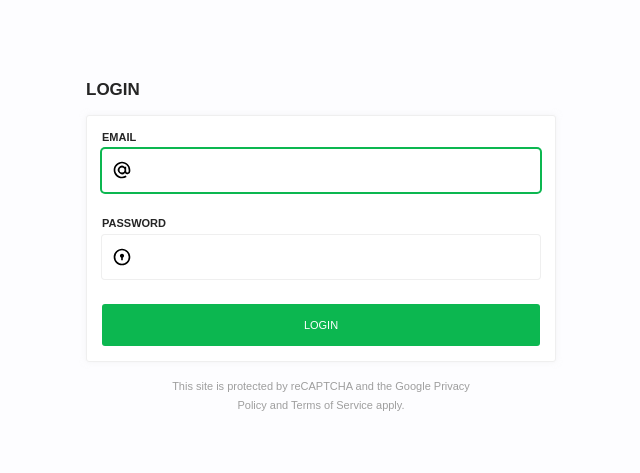
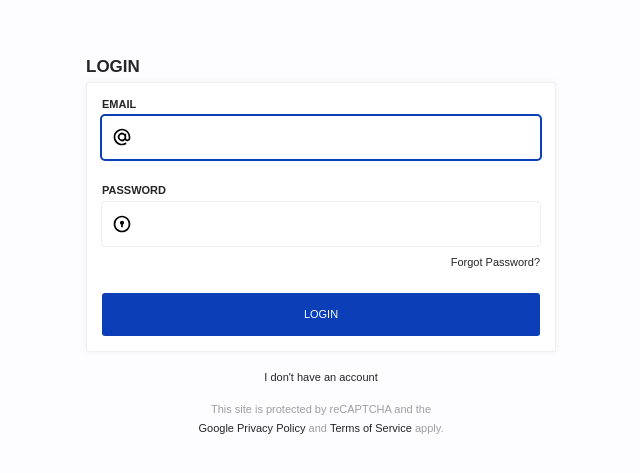
Before and after one commit to AlexMargolin/atraf-client, a React app: page /login in a window 1280 px wide. Shown: the part 153-626 px from the top of the page, without its empty margins (319-959 px from the left). Built offline with nearby package versions, Linux system fonts and the light colour scheme; the HTML template or start-up script is replaced by a standard one.

Commit message:
[login] initial structure

```diff
--- a/src/components/index.ts
+++ b/src/components/index.ts
@@ -3,3 +3,4 @@ export { default as Input } from "./input/input"
 export { default as Alert } from "./alert/alert"
 export { default as Card } from "./card/card"
 export { default as Icon } from "./icon/icon"
+export { default as Link } from "./link/link"
--- a/src/components/input/index.ts
+++ b/src/components/input/index.ts
@@ -1,8 +1,8 @@
-import { ComponentPropsWithRef, ReactElement, ReactNode } from "react"
+import { ComponentPropsWithRef, ReactElement } from "react"
 
 export interface InputProps extends ComponentPropsWithRef<"input"> {
-  helper?: ReactNode
   label?: string
   __start?: ReactElement
   __end?: ReactElement
+  __helper?: ReactElement
 }
--- a/src/components/input/input.module.scss
+++ b/src/components/input/input.module.scss
@@ -50,12 +50,13 @@
   }
 
   &__helper {
+    opacity: 1;
     width: 100%;
-    opacity: 0.6;
-    display: block;
-    margin-top: 8px;
-    font-size: 10px;
+    display: flex;
+    font-size: 11px;
     font-style: normal;
     word-break: break-all;
+    justify-content: flex-end;
+    margin-top: get-size(spacing-10);
   }
 }
--- a/src/components/input/input.tsx
+++ b/src/components/input/input.tsx
@@ -33,11 +33,11 @@ const Input = forwardRef<HTMLInputElement, InputProps>(
   (props, forwardedRef) => {
     const {
       className,
-      helper,
       label,
       required,
       __end,
       __start,
+      __helper,
       ...rest
     } = props
 
@@ -53,7 +53,7 @@ const Input = forwardRef<HTMLInputElement, InputProps>(
      * @param element
      * @return ReactElement
      */
-    const cloneSlot = (element: ReactElement) => {
+    const attachSlotClass = (element: ReactElement) => {
       return cloneElement(element, {
         className: classes(classNames.slot, element.props.className),
       })
@@ -86,7 +86,7 @@ const Input = forwardRef<HTMLInputElement, InputProps>(
         </Label>
 
         <div className={classes(classNames.wrapper)}>
-          {__start && cloneSlot(__start)}
+          {__start && attachSlotClass(__start)}
 
           <input
             id={uid}
@@ -98,7 +98,7 @@ const Input = forwardRef<HTMLInputElement, InputProps>(
             {...rest}
           />
 
-          {__end && cloneSlot(__end)}
+          {__end && attachSlotClass(__end)}
         </div>
 
         {hasErrors && (
@@ -107,9 +107,9 @@ const Input = forwardRef<HTMLInputElement, InputProps>(
           </em>
         )}
 
-        {helper && !hasErrors && (
+        {__helper && !hasErrors && (
           <em id={helperId} className={classes(classNames.helper)}>
-            {helper}
+            {__helper}
           </em>
         )}
       </div>
--- /dev/null
+++ b/src/components/link/index.ts
@@ -0,0 +1,5 @@
+import { ComponentPropsWithRef } from "react"
+
+export interface LinkProps extends ComponentPropsWithRef<"a"> {
+  color?: string
+}
--- /dev/null
+++ b/src/components/link/link.module.scss
@@ -0,0 +1,17 @@
+@import "~@/scss/variables";
+
+.link {
+  font-size: 11px;
+  text-decoration: none;
+  display: inline-block;
+  color: get_part-color(black);
+
+
+  &:focus {
+    outline: 0;
+  }
+
+  &:hover, &:focus {
+    color: get-palette(primary);
+  }
+}
--- /dev/null
+++ b/src/components/link/link.tsx
@@ -0,0 +1,33 @@
+import { LinkProps } from "./"
+import { forwardRef } from "react"
+import { makeClasses } from "@/hooks"
+import modules from "./link.module.scss"
+
+const classes = makeClasses(modules)
+
+const classNames = {
+  root: "link",
+}
+/**
+ * Link Component
+ *
+ * @since 1.0.0
+ */
+const Link = forwardRef<HTMLAnchorElement, LinkProps>(
+  (props, forwardedRef) => {
+    const { children, href = "#", ...rest } = props
+
+    return (
+      <a
+        href={href}
+        ref={forwardedRef}
+        className={classes(classNames.root)}
+        {...rest}
+      >
+        {children}
+      </a>
+    )
+  },
+)
+
+export default Link
--- a/src/scss/variables/_colors.scss
+++ b/src/scss/variables/_colors.scss
@@ -1,5 +1,5 @@
 $palette: (
-        primary: #0cb750,
+        primary: #0c3eb7,
         secondary: #e42365,
 );
 
--- a/src/scss/variables/_sizes.scss
+++ b/src/scss/variables/_sizes.scss
@@ -1,5 +1,6 @@
 $sizes: (
         spacing-5: 5px,
+        spacing-10: 10px,
         spacing-15: 15px,
         spacing-50: 50px,
         border-radius-3: 3px,
--- a/src/views/login/login.module.scss
+++ b/src/views/login/login.module.scss
@@ -11,11 +11,16 @@
     font-weight: 700;
     text-transform: uppercase;
     color: get-part-color(black);
-    margin-bottom: get-size(spacing-15);
+    margin-bottom: get-size(spacing-5);
   }
 
   &__buttons {
     display: flex;
+  }
+
+  &__account {
+    text-align: center;
+    margin-top: get-size(spacing-15);
   }
 
   &__disclaimer {
--- a/src/views/login/login.tsx
+++ b/src/views/login/login.tsx
@@ -1,13 +1,14 @@
 import { FC } from "react"
 import { makeClasses } from "@/hooks"
 import modules from "./login.module.scss"
-import { Button, Card, Input, Icon } from "@/components"
+import { Button, Card, Input, Icon, Link } from "@/components"
 
 const classes = makeClasses(modules)
 
 const classNames = {
   root: "login",
   title: "login__title",
+  account: "login__account",
   buttons: "login__buttons",
   disclaimer: "login__disclaimer",
 }
@@ -30,6 +31,7 @@ const Login: FC = () => {
             type='password'
             label='Password'
             __start={<Icon iconId='icon-lock' />}
+            __helper={<Link>Forgot Password?</Link>}
           />
 
           <div className={classes(classNames.buttons)}>
@@ -40,9 +42,14 @@ const Login: FC = () => {
         </form>
       </Card>
 
+      <div className={classes(classNames.account)}>
+        <Link>I don&apos;t have an account</Link>
+      </div>
+
       <div className={classes(classNames.disclaimer)}>
-        This site is protected by reCAPTCHA and the Google Privacy
-        Policy and Terms of Service apply.
+        This site is protected by reCAPTCHA and the{" "}
+        <Link>Google Privacy Policy</Link> and{" "}
+        <Link>Terms of Service</Link> apply.
       </div>
     </div>
   )
```
